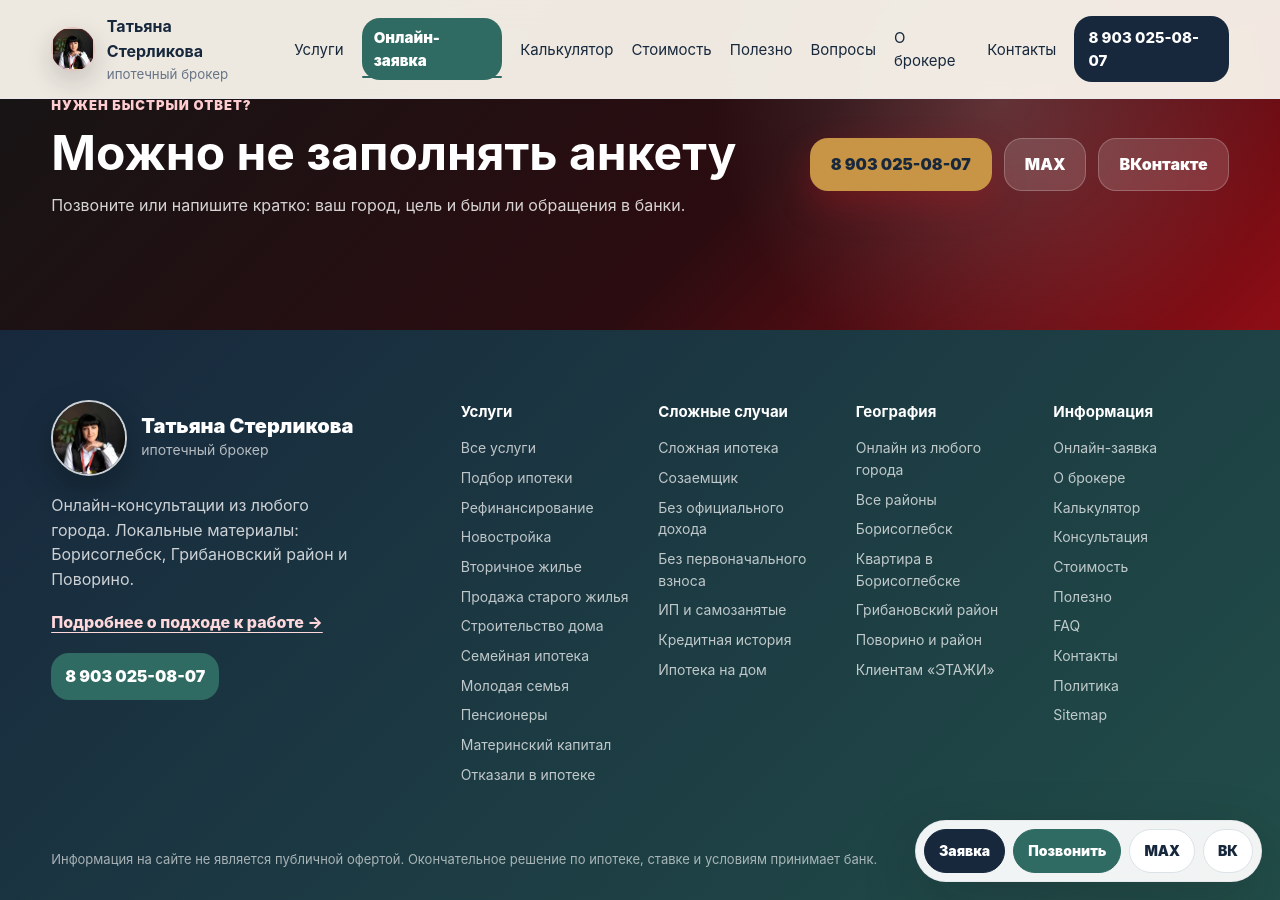
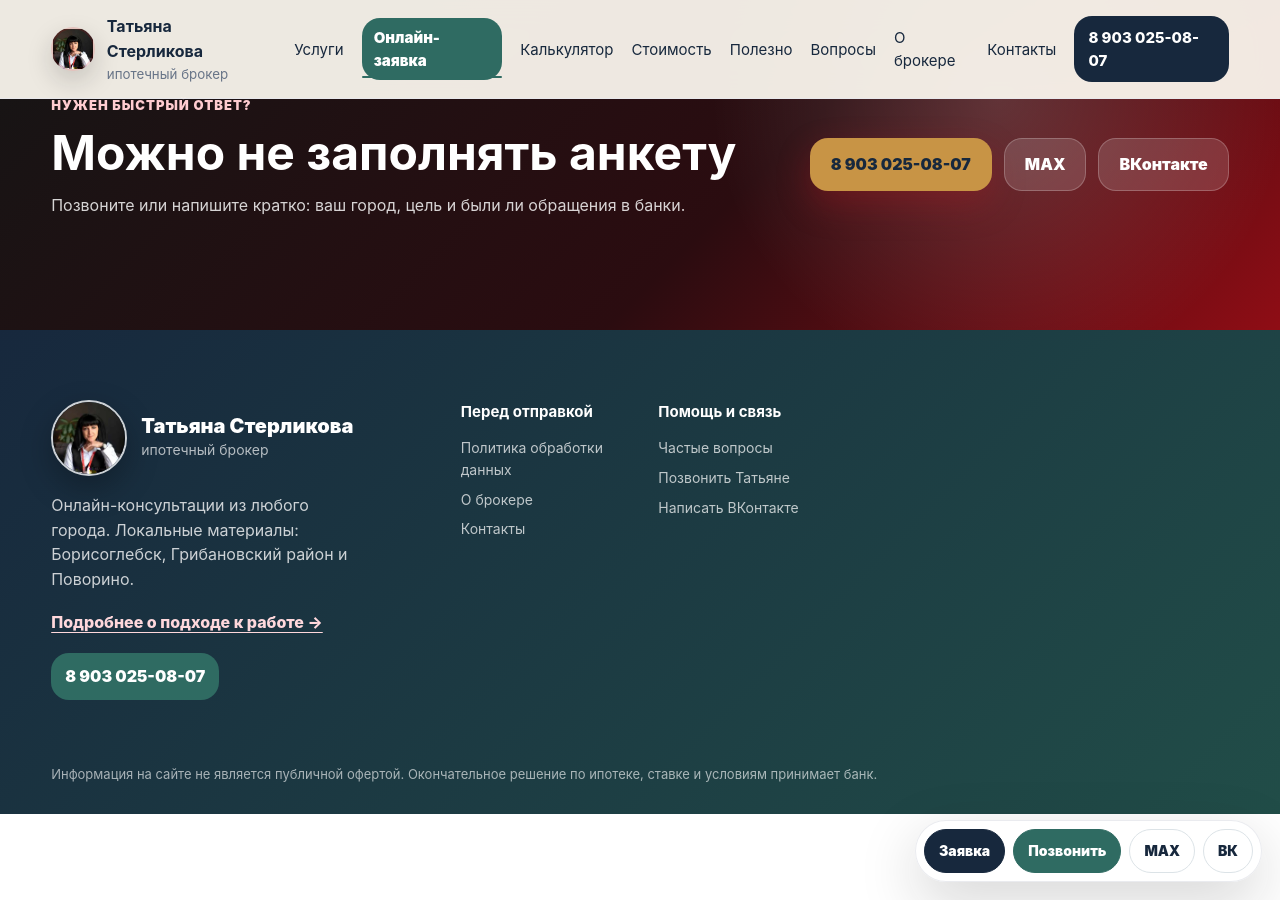
Before and after one commit to deputat36/broker, a Jekyll site: the page built from online-zayavka.md, in a window 1280 px wide and 900 px high, scrolled down 2673 px. Built offline with Jekyll 4.4.1, drawn with Linux system fonts in a browser that asks for light colours.

Commit message:
Сделать подвал онлайн-заявки компактным

```diff
--- a/_layouts/default.html
+++ b/_layouts/default.html
@@ -33,7 +33,7 @@
   <meta name="twitter:description" content="{{ page.description | default: site.description }}">
   <meta name="twitter:image" content="{{ page.og_image | default: '/assets/img/tatyana-social.jpg' | absolute_url }}">
   <meta name="twitter:image:alt" content="{{ page.og_image_alt | default: 'Ипотечный брокер Татьяна Стерликова' }}">
-  <meta name="theme-color" content="#b5121b">
+  <meta name="theme-color" content="#17283d">
   <link rel="stylesheet" href="{{ '/assets/css/styles.css' | relative_url }}">
   <link rel="stylesheet" href="{{ '/assets/css/seo.css' | relative_url }}">
   <link rel="stylesheet" href="{{ '/assets/css/accessibility.css' | relative_url }}">
@@ -166,7 +166,7 @@
     {% endif %}
   </main>
   <div class="sticky-contacts" aria-label="Быстрая связь с ипотечным брокером"><a class="sticky-action sticky-apply" href="{{ '/online-zayavka/' | relative_url }}?source={{ page.url | url_encode }}">Заявка</a><a class="sticky-action sticky-call" href="tel:+79030250807">Позвонить</a><button class="sticky-action" type="button" data-copy-phone>MAX</button><a class="sticky-action" href="https://vk.com/tatyanasterlikova" rel="noopener">ВК</a></div>
-  <footer class="site-footer">
+  <footer class="site-footer{% if page.url == '/online-zayavka/' %} site-footer-compact{% endif %}">
     <div class="footer-brand">
       <a class="footer-person" href="{{ '/o-brokere/' | relative_url }}">
         <img class="footer-avatar" src="{{ '/assets/img/tatyana-avatar.webp' | relative_url }}" alt="" width="76" height="76" loading="lazy" decoding="async">
@@ -176,11 +176,16 @@
       <a class="footer-about-link" href="{{ '/o-brokere/' | relative_url }}">Подробнее о подходе к работе →</a><br>
       <a class="footer-phone" href="tel:+79030250807">8 903 025-08-07</a>
     </div>
-    <nav class="footer-grid" aria-label="Навигация в подвале сайта">
+    <nav class="footer-grid{% if page.url == '/online-zayavka/' %} footer-grid-compact{% endif %}" aria-label="Навигация в подвале сайта">
+      {% if page.url == '/online-zayavka/' %}
+      <div class="footer-col"><strong>Перед отправкой</strong><a href="{{ '/policy/' | relative_url }}">Политика обработки данных</a><a href="{{ '/o-brokere/' | relative_url }}">О брокере</a><a href="{{ '/kontakty/' | relative_url }}">Контакты</a></div>
+      <div class="footer-col"><strong>Помощь и связь</strong><a href="{{ '/faq/' | relative_url }}">Частые вопросы</a><a href="tel:+79030250807">Позвонить Татьяне</a><a href="https://vk.com/tatyanasterlikova" rel="noopener">Написать ВКонтакте</a></div>
+      {% else %}
       <div class="footer-col"><strong>Услуги</strong><a href="{{ '/uslugi/' | relative_url }}">Все услуги</a><a href="{{ '/uslugi/podbor-ipoteki/' | relative_url }}">Подбор ипотеки</a><a href="{{ '/uslugi/refinansirovanie-ipoteki/' | relative_url }}">Рефинансирование</a><a href="{{ '/uslugi/ipoteka-na-novostroyku/' | relative_url }}">Новостройка</a><a href="{{ '/uslugi/ipoteka-na-vtorichnoe-zhile/' | relative_url }}">Вторичное жилье</a><a href="{{ '/uslugi/ipoteka-pri-prodazhe-starogo-zhilya/' | relative_url }}">Продажа старого жилья</a><a href="{{ '/uslugi/ipoteka-na-stroitelstvo-doma/' | relative_url }}">Строительство дома</a><a href="{{ '/uslugi/semeynaya-ipoteka/' | relative_url }}">Семейная ипотека</a><a href="{{ '/uslugi/ipoteka-dlya-molodoy-semi/' | relative_url }}">Молодая семья</a><a href="{{ '/uslugi/ipoteka-dlya-pensionerov/' | relative_url }}">Пенсионеры</a><a href="{{ '/uslugi/materinskiy-kapital/' | relative_url }}">Материнский капитал</a><a href="{{ '/uslugi/otkazali-v-ipoteke/' | relative_url }}">Отказали в ипотеке</a></div>
       <div class="footer-col"><strong>Сложные случаи</strong><a href="{{ '/uslugi/slozhnaya-ipoteka/' | relative_url }}">Сложная ипотека</a><a href="{{ '/uslugi/ipoteka-s-sozaemshchikom/' | relative_url }}">Созаемщик</a><a href="{{ '/uslugi/ipoteka-bez-oficialnogo-dohoda/' | relative_url }}">Без официального дохода</a><a href="{{ '/uslugi/ipoteka-bez-pervonachalnogo-vznosa/' | relative_url }}">Без первоначального взноса</a><a href="{{ '/uslugi/ipoteka-dlya-ip-samozanyatyh/' | relative_url }}">ИП и самозанятые</a><a href="{{ '/uslugi/ipoteka-s-plohoy-kreditnoy-istoriey/' | relative_url }}">Кредитная история</a><a href="{{ '/uslugi/ipoteka-na-dom/' | relative_url }}">Ипотека на дом</a></div>
       <div class="footer-col"><strong>География</strong><a href="{{ '/online-zayavka/' | relative_url }}">Онлайн из любого города</a><a href="{{ '/geo/' | relative_url }}">Все районы</a><a href="{{ '/geo/borisoglebsk/' | relative_url }}">Борисоглебск</a><a href="{{ '/geo/borisoglebsk/ipoteka-na-kvartiru/' | relative_url }}">Квартира в Борисоглебске</a><a href="{{ '/geo/gribanovskiy/' | relative_url }}">Грибановский район</a><a href="{{ '/geo/povorino/' | relative_url }}">Поворино и район</a><a href="{{ '/etagi/' | relative_url }}">Клиентам «ЭТАЖИ»</a></div>
       <div class="footer-col"><strong>Информация</strong><a href="{{ '/online-zayavka/' | relative_url }}">Онлайн-заявка</a><a href="{{ '/o-brokere/' | relative_url }}">О брокере</a><a href="{{ '/kalkulyator-ipoteki/' | relative_url }}">Калькулятор</a><a href="{{ '/konsultaciya/' | relative_url }}">Консультация</a><a href="{{ '/stoimost/' | relative_url }}">Стоимость</a><a href="{{ '/polezno/' | relative_url }}">Полезно</a><a href="{{ '/faq/' | relative_url }}">FAQ</a><a href="{{ '/kontakty/' | relative_url }}">Контакты</a><a href="{{ '/policy/' | relative_url }}">Политика</a><a href="{{ '/sitemap.xml' | relative_url }}">Sitemap</a></div>
+      {% endif %}
     </nav>
     <p class="disclaimer">Информация на сайте не является публичной офертой. Окончательное решение по ипотеке, ставке и условиям принимает банк.</p>
   </footer>
```
